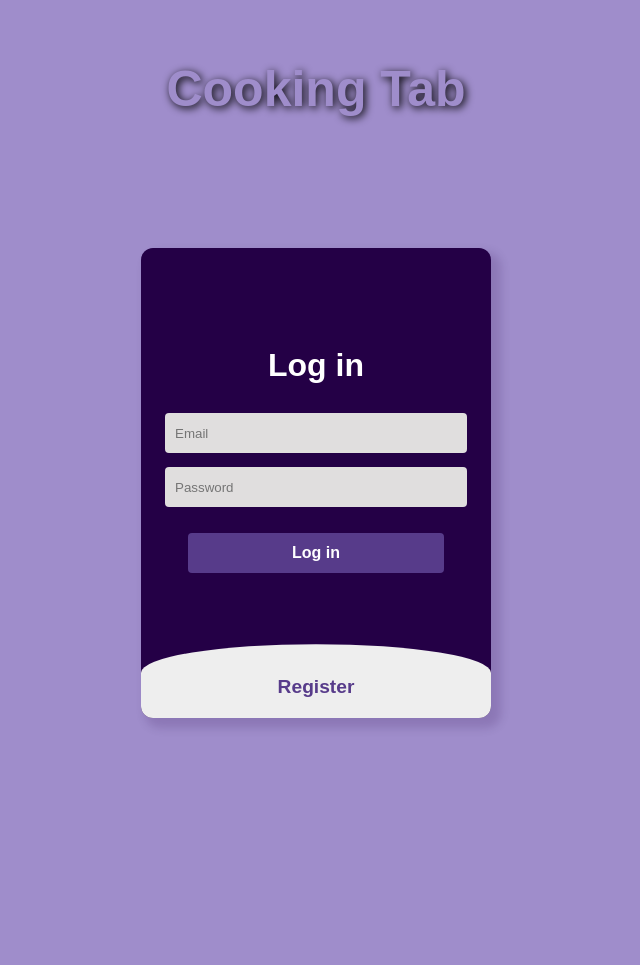
After one commit to Saswat-Kumar-Pradhan/COOKINGTAB2, a Django app: page /loginSignup in a window 1280 px wide. The commit adds this page. Shown: the whole page, without its empty margins (324-964 px from the left). Run offline with Django 5.2, Linux system fonts and the light colour scheme.

Commit message:
added login_signup page

```diff
--- /dev/null
+++ b/app/templates/loginSignup.html
@@ -0,0 +1,158 @@
+<!DOCTYPE html>
+<html lang="en">
+<head>
+    <meta charset="UTF-8">
+    <meta name="viewport" content="width=device-width, initial-scale=1.0">
+    <title>Document</title>
+    <style>
+        *{
+  box-sizing:border-box;
+  margin:0;
+  padding:0;
+}
+body {
+  height:100vh;
+  display:flex;
+  align-items:center;
+  justify-content:center;
+  background-color: rgb(159, 141, 203);
+  font-family:arial;
+}
+.main-heading{
+            font-size: 50px;
+            text-align: center;
+            color: rgb(159, 141, 203);
+            position: fixed;
+            top: 30px;
+            text-shadow: 2px 2px 8px black;
+            margin-top: 30px;
+        }
+.main {
+  position: relative;
+  display: flex;
+  flex-direction: column;
+  background-color: #240046;
+  max-height: 470px;
+  width: 350px;
+  overflow: hidden;
+  border-radius: 12px;
+  box-shadow: 7px 7px 10px 3px #24004628;
+}
+
+.form {
+  display: flex;
+  flex-direction: column;
+  gap: 14px;
+  padding: 24px;
+}
+
+/*checkbox to switch from sign up to login*/
+#chk {
+  display: none;
+}
+
+/*Login*/
+.login {
+  position: relative;
+  width: 100%;
+  height: 100%;
+}
+
+.login label {
+  margin: 25% 0 5%;
+}
+
+label {
+  color: #fff;
+  font-size: 2rem;
+  justify-content: center;
+  display: flex;
+  font-weight: bold;
+  cursor: pointer;
+  transition: .5s ease-in-out;
+}
+
+.input {
+  width: 100%;
+  height: 40px;
+  background: #e0dede;
+  padding: 10px;
+  border: none;
+  outline: none;
+  border-radius: 4px;
+}
+
+/*Register*/
+.register {
+  background: #eee;
+  border-radius: 60% / 10%;
+  border-end-end-radius: 0;
+  border-end-start-radius: 0;
+  transform: translateY(5%);
+  transition: .8s ease-in-out;
+}
+
+.register label {
+  color: #573b8a;
+  transform: scale(.6);
+}
+
+#chk:checked ~ .register {
+  transform: translateY(-60%);
+}
+
+#chk:checked ~ .register label {
+  transform: scale(1);
+  margin: 10% 0 5%;
+}
+
+#chk:checked ~ .login label {
+  transform: scale(.6);
+  margin: 5% 0 5%;
+}
+/*Button*/
+.form button {
+  width: 85%;
+  height: 40px;
+  margin: 12px auto 10%;
+  color: #fff;
+  background: #573b8a;
+  font-size: 1rem;
+  font-weight: bold;
+  border: none;
+  border-radius: 4px;
+  cursor: pointer;
+  transition: .2s ease-in;
+}
+
+.form button:hover {
+  background-color: #6d44b8;
+}
+    </style>
+</head>
+<body>
+    <h1 class="main-heading">Cooking Tab</h1>
+    <div class="main">
+		<input type="checkbox" id="chk" aria-hidden="true">
+
+			<div class="login">
+				<form class="form">
+					<label for="chk" aria-hidden="true">Log in</label>
+					<input class="input" type="email" name="email" placeholder="Email" required="">
+					<input class="input" type="password" name="pswd" placeholder="Password" required="">
+					<button>Log in</button>
+				</form>
+			</div>
+
+      <div class="register">
+				<form class="form" action="signup">
+					<label for="chk" aria-hidden="true">Register</label>
+					<input class="input" type="text" name="tabname" placeholder="Username" required="">
+					<input class="input" type="email" name="email" placeholder="Email" required="">
+					<input class="input" type="password" name="pswd" placeholder="Password" required="">
+					<button>Register</button>
+				</form>
+			</div>
+	</div>
+</body>
+</html>
--- a/app/views.py
+++ b/app/views.py
@@ -9,6 +9,18 @@ import os
 
 
 # Create your views here.
+
+def loginSignup(request):
+    return render(request, 'loginSignup.html')
+
+
+def signup(request):
+    if request.method == 'POST':
+        tabname = request.POST.get('tabname')
+        date = request.POST.get('email')
+        date = request.POST.get('pswd')
+        return redirect('/loginSignup')
+
 
 def home(request):
     events = Event.objects.all().order_by('-id')
@@ -103,7 +115,7 @@ def deleteProfileDetails(request, profile_id):
         messages.warning(request, "Can't delete. There are some pending amounts in the events.")
         return redirect('profileDetails', profile_id)
     if current_profile.profile_pic:
-                current_profile.profile_pic.delete()
+        current_profile.profile_pic.delete()
     current_profile.delete()
     return redirect('home')
 
--- a/cookingtab/urls.py
+++ b/cookingtab/urls.py
@@ -23,6 +23,7 @@ from app.views import *
 urlpatterns = [
     path('admin/', admin.site.urls),
     path('', home, name='home'),
+    path('loginSignup', loginSignup, name='loginSignup'),
     path('addProfile', addProfile, name='addProfile'),
     path('profileDetails/<int:profile_id>', profileDetails, name='profileDetails'),
     path('editProfileDetails/<int:profile_id>', editProfileDetails, name='editProfileDetails'),
```
Also changed, not shown: app/models.py (+7 -0 lines), app/templates/profileDetails.html (+9 -1 lines), app/migrations/0002_tab.py (added), db.sqlite3.
